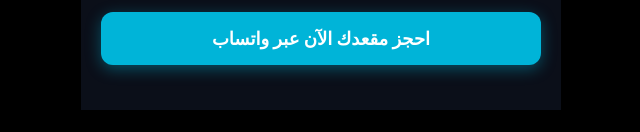
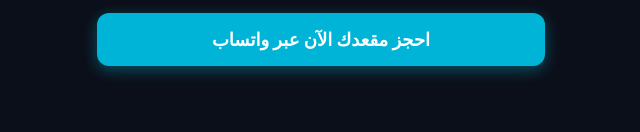
Before and after one commit to abmed3205-hub/master.viyage, a plain HTML site: page index.html in a window 1280 px wide. Shown: the part 363-495 px from the top of the page, without its empty margins (319-959 px from the left). Drawn offline with Linux system fonts and the light colour scheme.

Commit message:
Update index.html

```diff
--- a/index.html
+++ b/index.html
@@ -8,7 +8,7 @@
         * { box-sizing: border-box; margin: 0; padding: 0; font-family: -apple-system, BlinkMacSystemFont, "Segoe UI", Roboto, Helvetica, Arial, sans-serif; -webkit-tap-highlight-color: transparent; }
 
         body {
-            background-color: #000000;
+            background-color: #0b0f19;
             display: flex;
             justify-content: center;
             align-items: flex-start;
@@ -26,33 +26,31 @@
             padding-bottom: 30px;
         }
 
-        /* حاوية الصورة الإعلانية الشاملة */
         .banner-container {
             width: 100%;
             background-color: #000;
         }
+
         .banner-container img {
             width: 100%;
             height: auto;
             display: block;
         }
 
-        /* حاوية زر الواتساب مرفوعة مباشرة تحت الصورة */
         .action-container {
             width: 100%;
-            padding: 15px 20px;
+            padding: 16px;
             background-color: #0b0f19;
             display: flex;
             justify-content: center;
         }
 
-        /* زر الواتساب باللون الأخضر السماوي (Cyan-Green / Turquoise) */
         .whatsapp-btn {
             display: flex;
             justify-content: center;
             align-items: center;
             gap: 10px;
-            background-color: #00b4d8; /* لون أخضر سماوي / فيروزي مميز ومشرق */
+            background-color: #00b4d8;
             color: #ffffff;
             text-decoration: none;
             width: 100%;
@@ -75,12 +73,10 @@
 
     <div class="app-container">
 
-        <!-- الصورة الاحترافية الشاملة -->
         <div class="banner-container">
             <img src="master-omra.jpg" alt="Master Voyages - عمرة رمضان المبارك">
         </div>
 
-        <!-- زر الواتساب المباشر تحت الصورة مباشرة باللون الأخضر السماوي -->
         <div class="action-container">
             <a href="https://wa.me/22232050583?text=%D8%A7%D9%84%D8%B3%D9%84%D8%A7%D9%85%20%D8%B9%D9%84%D9%8A%D9%83%D9%85%2C%20%D8%A3%D8%B1%D9%8A%D8%AF%20%D8%A7%D9%84%D8%A7%D8%B3%D8%AA%D9%81%D8%B3%D8%A7%D8%B1%20%D9%88%D8%AD%D8%AC%D8%B2%20%D8%B1%D8%AD%D9%84%D8%A7%D8%AA%20%D8%B9%D9%85%D8%B1%D8%A9%20%D8%B1%D9%85%D8%B6%D8%A7%D9%86"
                class="whatsapp-btn" target="_blank">
```
